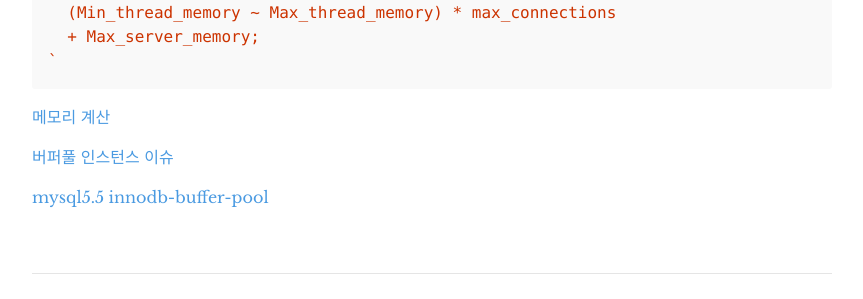
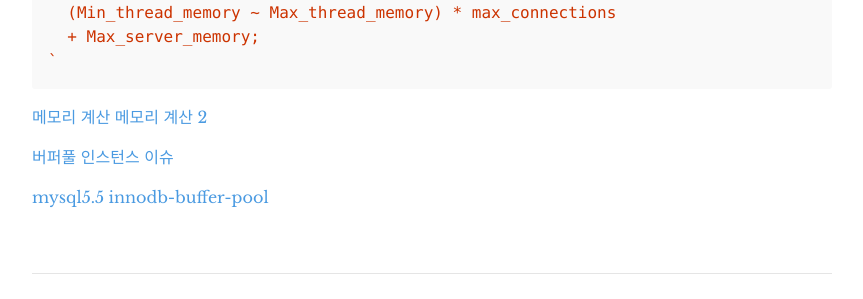
Before and after one commit to hoyeonUM/hoyeonUM.github.io, a Jekyll site: the page built from _posts/2017-12-26-innodb-buffer-pull.md, in a window 1280 px wide and 900 px high, scrolled down 1808 px. Shown: the part 479-778 px from the top of the window, without its empty margins (208-1071 px from the left). Built offline with Jekyll 4.4.1, drawn with Linux system fonts in a browser that asks for light colours.

Commit message:
add post

```diff
--- a/_posts/2017-12-26-innodb-buffer-pull.md
+++ b/_posts/2017-12-26-innodb-buffer-pull.md
@@ -73,6 +73,7 @@ Max_memory =
 {% endhighlight %}
 
 [메모리 계산](http://intomysql.blogspot.com/2010/12/mysql_9509.html)
+[메모리 계산 2](http://code-factory.tistory.com/m/41)
 
 [버퍼풀 인스턴스 이슈](https://blog.jcole.us/2010/09/28/mysql-swap-insanity-and-the-numa-architecture/)
 
```
